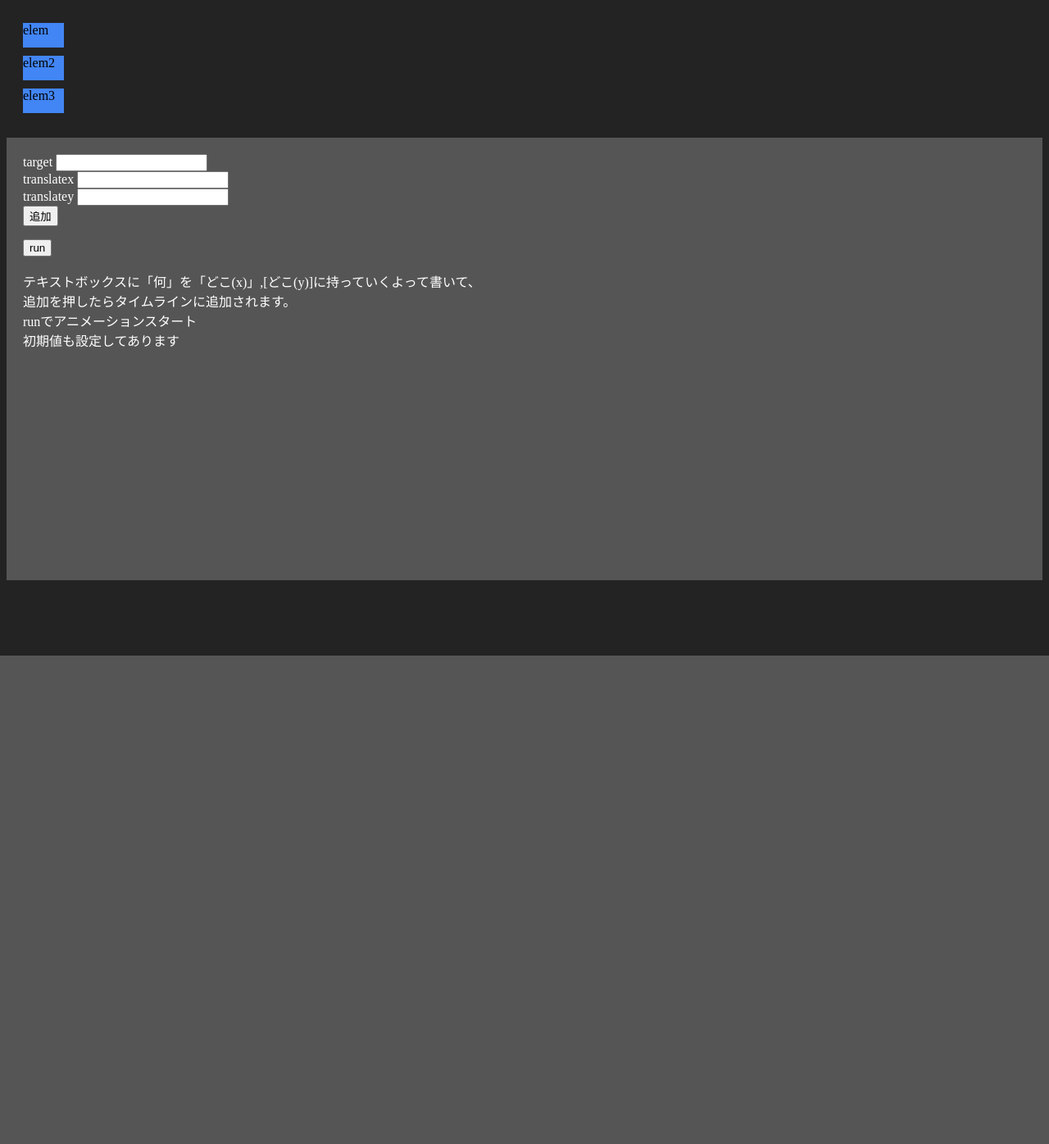
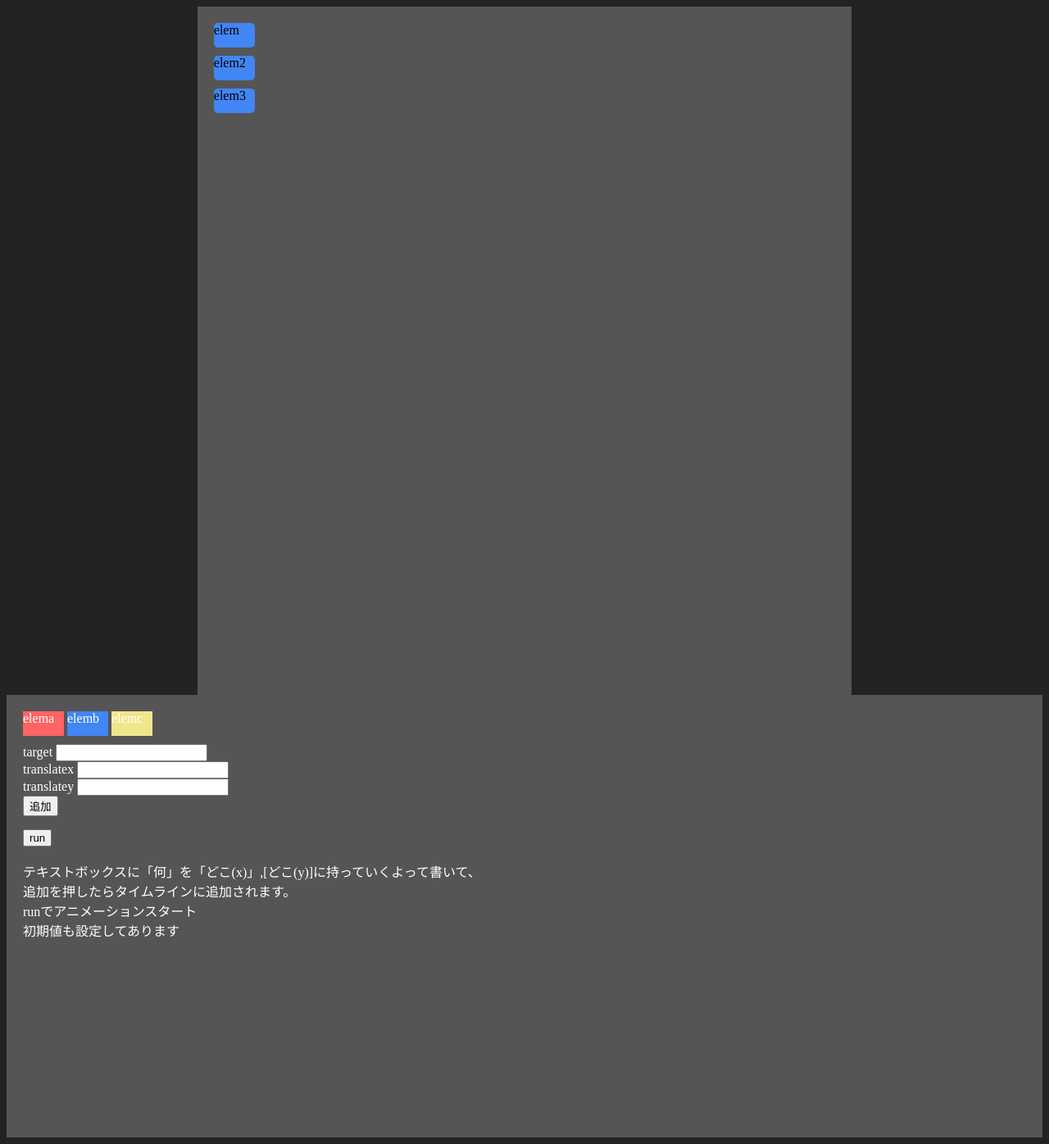
Before and after one commit to rain-lotus/Web-Animation-Generator, a PHP site: page /testData/animation/index.html in a window 1280 px wide. Shown: the whole page at 82% size. Before the commit the page ends 800 px from the top, so only its background shows below. Run offline with PHP 8.4, Linux system fonts and the light colour scheme; some libraries are stand-ins or nearby versions.

Commit message:
適当なコミット

```diff
--- a/prot_html/style.scss
+++ b/prot_html/style.scss
@@ -1,7 +1,6 @@
-//cssの隙間をなくすためにhtmlとbodyの設定は必要
 html{
-  height: 100%;
-}
+   height: 100%;
+ }
 body{
   height: 100%;
   margin: 0;
@@ -17,7 +16,6 @@ header{
   background-color: #555555;
 }
 image{
-  //TODO ここはロゴの大きさをあとで決めていい感じにする
   width: 200px;
   height: 150px;
 }
--- a/testData/animation/animejs.css
+++ b/testData/animation/animejs.css
@@ -1,6 +1,42 @@
-.wrapper{
+.canvas{
+    background-color: #555555;
     padding: 20px;
+    margin: 0 auto;
+    width: 60%;
+    height: 800px;
 }
+
+.element{
+    border-radius: 5px;
+}
+
+.elema{
+    display: inline-block;
+    background-color: #ff6363;
+    width: 50px;
+    height: 30px;
+    cursor: pointer;
+    margin-bottom: 10px;
+}
+
+.elemb{
+    display: inline-block;
+    background-color: #4285f4;
+    width: 50px;
+    height: 30px;
+    cursor: pointer;
+    margin-bottom: 10px;
+}
+
+.elemc{
+    display: inline-block;
+    background-color: khaki;
+    width: 50px;
+    height: 30px;
+    cursor: pointer;
+    margin-bottom: 10px;
+}
+
 .square{
     background-color: #4285f4;
     width: 50px;
@@ -19,3 +55,10 @@
 body{
     background-color: #232323;
 }
+
+.history{
+    background-color: #ff6363;
+    padding: 10px 50px 20px 20px;
+    display: inline-block;
+    margin: 5px;
+}
--- a/testData/animation/index.html
+++ b/testData/animation/index.html
@@ -9,14 +9,20 @@
     <script src="https://cdnjs.cloudflare.com/ajax/libs/jquery/3.2.1/jquery.min.js"></script>
     <link rel="stylesheet" href="animejs.css">
 </head>
+
 <body>
-<div class="wrapper">
-    <div class="square" id="elem">elem</div>
-    <div class="square" id="elem2">elem2</div>
-    <div class="square" id="elem3">elem3</div>
+<div class="canvas">
+    <!--.element is object-->
+    <div class="element square" id="elem">elem</div>
+    <div class="element square" id="elem2">elem2</div>
+    <div class="element square" id="elem3">elem3</div>
 </div>
 
 <div class="edit">
+    <div class="elema button" >elema</div>
+    <div class="elemb button" >elemb</div>
+    <div class="elemc button" >elemc</div><br>
+
     target <input type="text" id="target"><br>
     translatex <input type="text" id="translatex"><br>
     translatey <input type="text" id="translatey"><br>
@@ -30,6 +36,8 @@
     runでアニメーションスタート <br>
     初期値も設定してあります
 
+    <div id="history"></div>
+
 </div>
 <script src="https://cdnjs.cloudflare.com/ajax/libs/animejs/2.2.0/anime.min.js"></script>
 <script src="animejs.js"></script>
--- a/testData/blockmakeanimation/block.css
+++ b/testData/blockmakeanimation/block.css
@@ -2,7 +2,7 @@ body {
     background: #232323;
 }
 
-.wrapper {
+.canvas {
     padding: 20px;
 }
 
```
Also changed, not shown: prot_html/style.css (+19 -38 lines), testData/animation/animejs.js (+62 -39 lines), testData/animation/editanime.js (added, +99 -0 lines), 1 other file.
